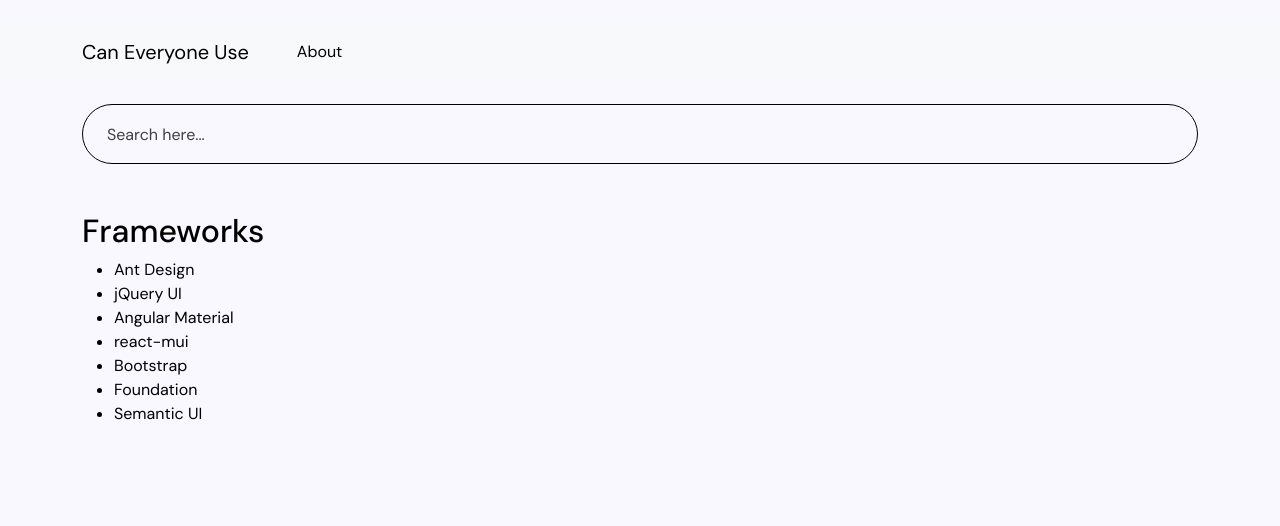
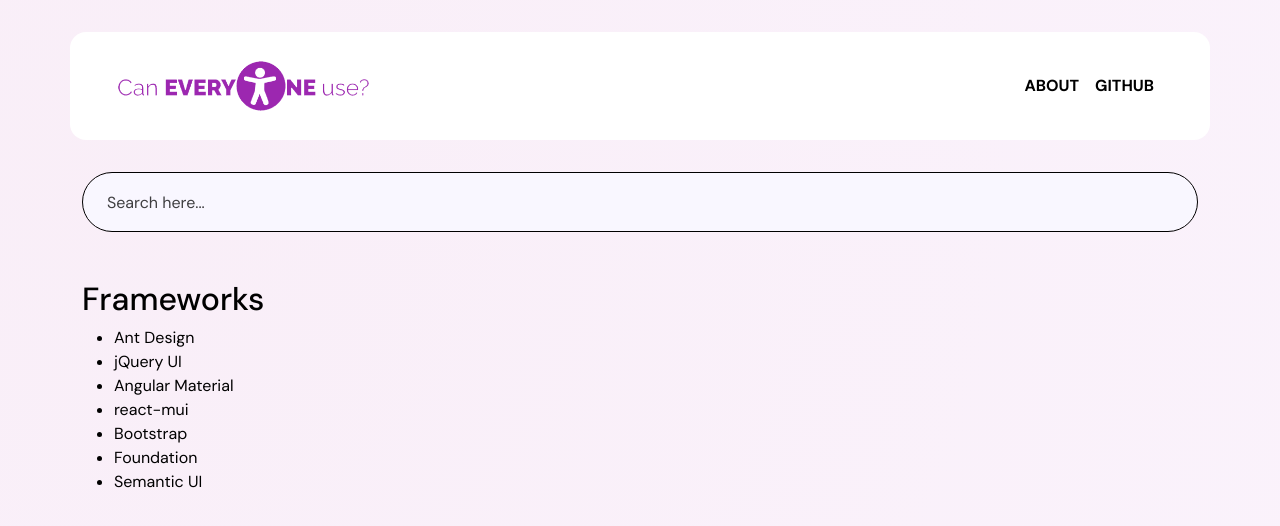
Before and after one commit to caneveryoneusetemp/caneveryoneuse_tool, a React (Create React App) app: page / in a window 1280 px wide. Shown: the top 526 px of the page. Built offline with nearby package versions, Linux system fonts and the light colour scheme.

Commit message:
Add logo image and update header styling

```diff
--- a/src/index.css
+++ b/src/index.css
@@ -7,6 +7,13 @@
   -moz-osx-font-smoothing: grayscale;
 }
 
+.App {
+  background-image: radial-gradient( circle farthest-corner at 10% 20%,  rgba(249, 234, 244, 0.67) 0.1%, rgba(251, 239, 249, 0.63) 90.1% );
+  min-height: 100vh;
+  display: flex;
+  flex-direction: column;
+}
+
 code {
   font-family: source-code-pro, Menlo, Monaco, Consolas, 'Courier New',
     monospace;
--- a/src/partials/header.jsx
+++ b/src/partials/header.jsx
@@ -3,17 +3,19 @@
 const Header = () => {
     return (
         <header className="header py-3 py-lg-4">
-
-            <nav className="navbar navbar-expand-lg bg-body-tertiary">
-                <div className="container">
-                    <a className="navbar-brand" href="/">Can Everyone Use</a>
+            <nav className="navbar navbar-expand-lg">
+                <div className="container bg-white p-4 px-5 rounded-4">
+                    <a className="navbar-brand" href="/"><img height="50" width="251" src="./images/logo.png" alt="Logo"/></a>
                     <button className="navbar-toggler" type="button" data-bs-toggle="collapse" data-bs-target="#mainNavBar" aria-controls="mainNavBar" aria-expanded="false" aria-label="Toggle navigation">
                         <span className="navbar-toggler-icon"></span>
                     </button>
-                    <div className="collapse navbar-collapse" id="mainNavBar">
-                        <ul className="navbar-nav ps-lg-4 me-auto mb-2 mb-lg-0">
+                    <div className="collapse navbar-collapse justify-content-end" id="mainNavBar">
+                        <ul className="navbar-nav ps-lg-4 mb-2 mb-lg-0 font-weight-bold">
                             <li className="nav-item">
-                                <a className="nav-link active" aria-current="page" href="https://caneveryoneuse.com/">About</a>
+                                <a className="nav-link active" aria-current="page" href="https://caneveryoneuse.com/"><strong>ABOUT</strong></a>
+                            </li>
+                            <li className="nav-item">
+                                <a className="nav-link active" aria-current="page" href="https://github.com/caneveryoneusetemp" target="_blank" rel="noreferrer"><strong>GITHUB</strong></a>
                             </li>
                         </ul>
                     </div>
```
Also changed, not shown: public/images/logo.png (added).
